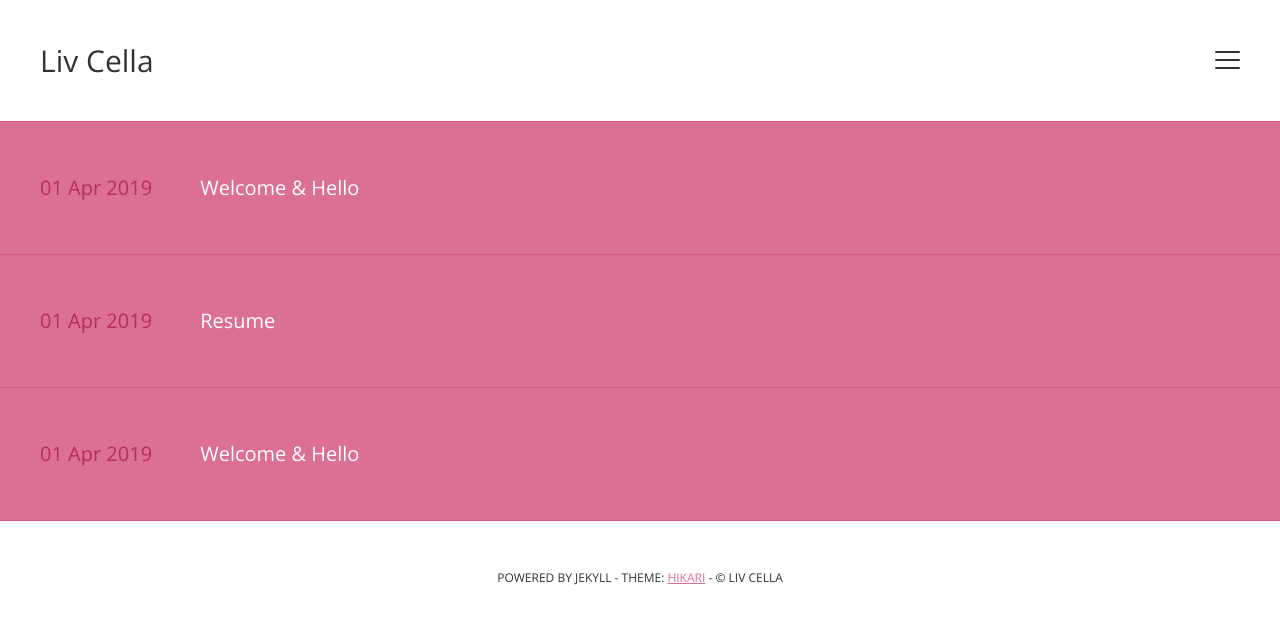
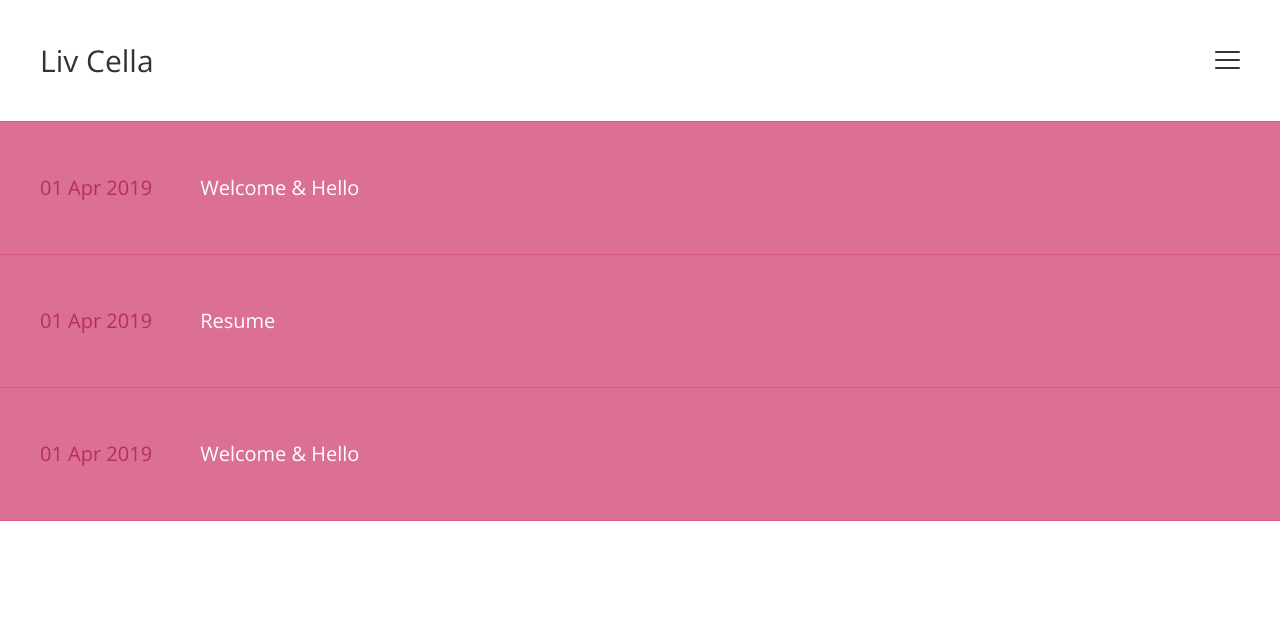
Before and after one commit to lyvinabsurdism/lyvinabsurdism.github.io, a Jekyll site: the page built from index.html, in a window 1280 px wide. Shown: the top 624 px of the page. Built offline with Jekyll 4.4.1, drawn with Linux system fonts in a browser that asks for light colours; the list of posts is cut into pages by our own code.

Commit message:
customization

```diff
--- a/_layouts/default.html
+++ b/_layouts/default.html
@@ -61,9 +61,7 @@
         {{ content }}
       </main>
 
-      <footer>
-        <small>Powered by Jekyll - Theme: <a href="https://github.com/m3xm/hikari-for-Jekyll">hikari</a> - &copy; {{ site.author }}</small>
-      </footer>
+
 
     </div>
     {% comment %} site-wrapper {% endcomment %}
```
